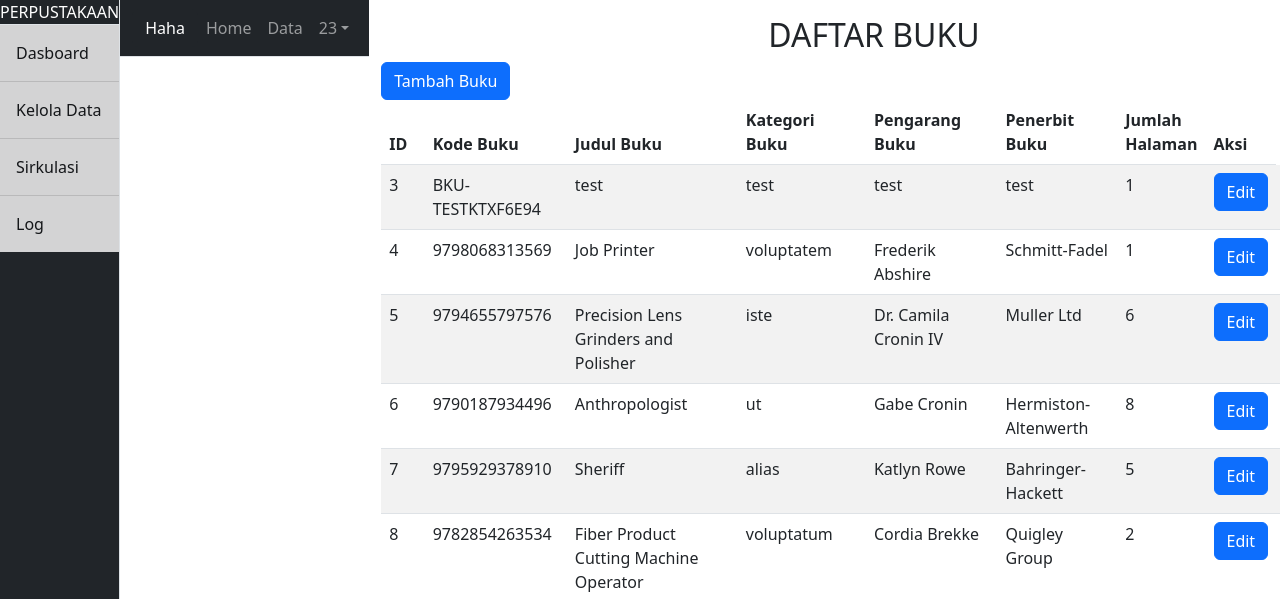
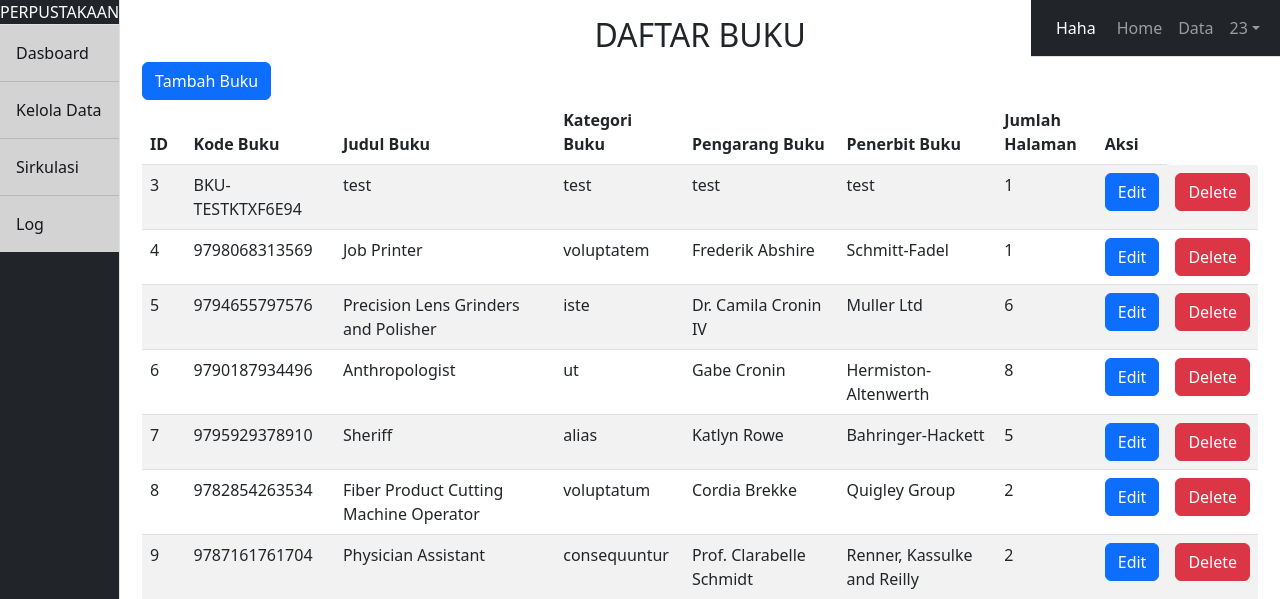
Before and after one commit to zenmz/Perpusatakaan, a PHP site: page /home.php in a window 1280 px wide; the page is wider, and only the part inside the window is pictured. Shown: the top 599 px of that part. Run offline with PHP 8.4, Linux system fonts and the light colour scheme; data comes from the database, SQL or seed files in the repository; some libraries are stand-ins or nearby versions.

Commit message:
edit navbar

```diff
--- a/home.php
+++ b/home.php
@@ -37,7 +37,7 @@ include "config.php";
             </div>
         </div>
 
-            <div id="page-content-wrapper">
+            <div id="page-content-wrapper" style="position: fixed; right: 0;">
                 <!-- Navbar -->
                 <nav class="navbar navbar-expand-lg navbar-dark bg-dark border-bottom">
                     <div class="container-fluid">
```
